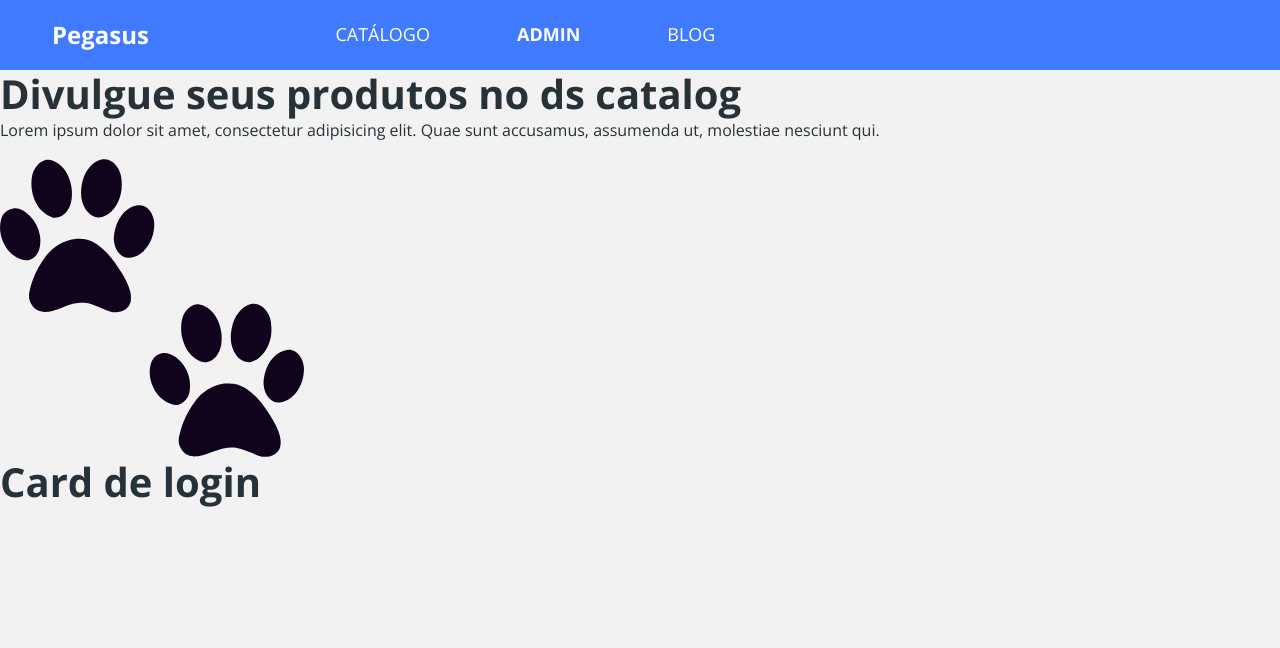
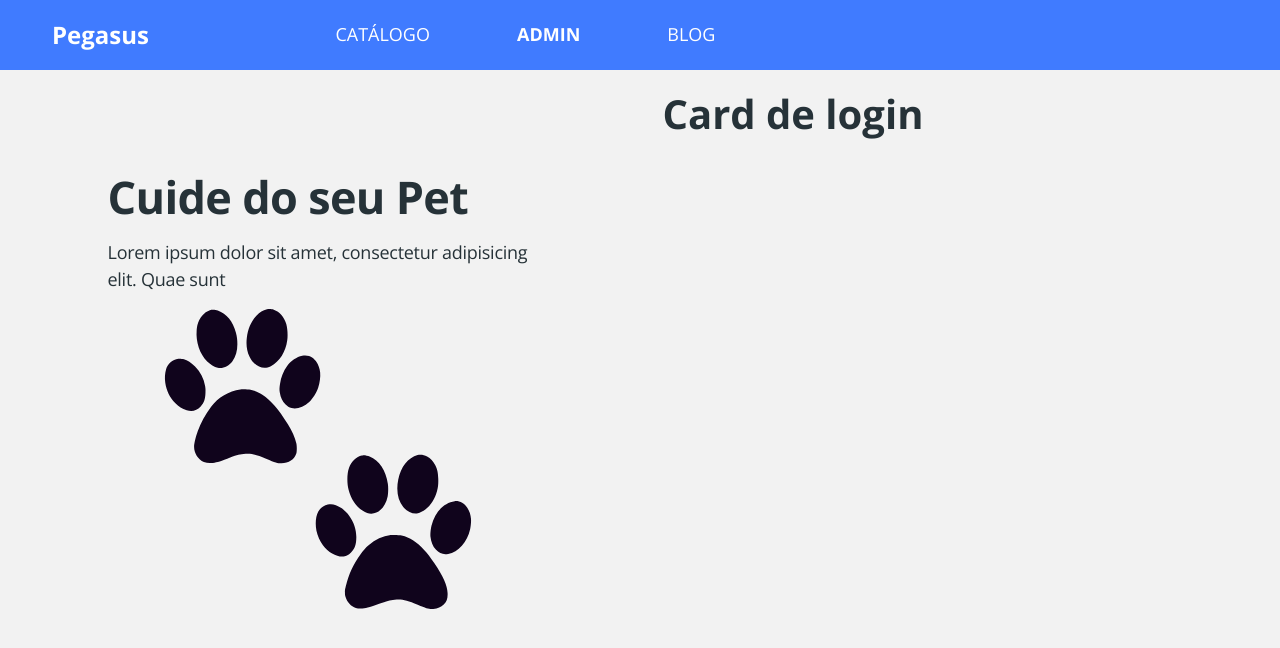
Before and after one commit to pedroeduardobibiano/Front-end, a React (Create React App) app: page /admin/auth/login in a window 1280 px wide. Shown: the top 648 px of the page. Built offline with nearby package versions, Linux system fonts and the light colour scheme; no server answers.

Commit message:
auth-styles

```diff
--- a/src/assets/pages/Admin/Auth/index.tsx
+++ b/src/assets/pages/Admin/Auth/index.tsx
@@ -1,28 +1,28 @@
 import { ReactComponent as AuthImage } from 'assets/images/Animal.svg';
 import { Route, Routes } from 'react-router-dom';
+import './styles.css';
 
 const Auth = () => {
   return (
     <div className="auth-container">
       <div className="auth-banner-container">
-        <h1>Divulgue seus produtos no ds catalog</h1>
+        <h1>Cuide do seu Pet</h1>
         <p>
           Lorem ipsum dolor sit amet, consectetur adipisicing elit. Quae sunt
-          accusamus, assumenda ut, molestiae nesciunt qui.
         </p>
         <AuthImage />
       </div>
       <div className="auth-form-container">
         <Routes>
-                <Route path="/login" element={<h1>Card de login</h1>}/>
+          <Route path="/login" element={<h1>Card de login</h1>} />
         </Routes>
 
         <Routes>
-                <Route path="/singup" element={<h1>Card de sin</h1>}/>
+          <Route path="/singup" element={<h1>Card de sin</h1>} />
         </Routes>
 
         <Routes>
-                <Route path="/recover" element={<h1>Card de recover</h1>}/>
+          <Route path="/recover" element={<h1>Card de recover</h1>} />
         </Routes>
       </div>
     </div>
--- /dev/null
+++ b/src/assets/pages/Admin/Auth/styles.css
@@ -0,0 +1,63 @@
+.auth-container {
+  display: flex;
+  justify-content: space-around;
+  padding: 20px;
+}
+.auth-banner-container {
+  display: none;
+}
+.auth-form-container {
+  width: 100%;
+}
+
+@media (min-width: 576px) {
+  .auth-form-container {
+    width: 480px;
+  }
+}
+
+@media (min-width: 768px) {
+  .auth-form-container {
+    width: 550px;
+  }
+}
+
+@media (min-width: 1200px) {
+  .auth-banner-container {
+    padding: 40px;
+  }
+
+  .auth-banner-container {
+    display: flex;
+    flex-direction: column;
+    margin-top: 40px;
+    width: 500px;
+  }
+  .auth-banner-container h1 {
+    font-size: 45px;
+    letter-spacing: -0.015em;
+    margin-bottom: 15px;
+    color: #263238;
+  }
+  .auth-banner-container p {
+    font-size: 18px;
+    letter-spacing: -0.015em;
+
+  }
+  .auth-banner-container svg {
+    width: 100%;
+  }
+}
+
+@media (min-width: 1400px) {
+  .auth-banner-container {
+    width: 600px;
+  }
+  .auth-banner-container h1 {
+    font-size: 55px;
+    margin-bottom: 25px;
+  }
+  .auth-banner-container p {
+    font-size: 24px;
+  }
+}
```
Lines whose indentation alone changed are shown as unchanged.
